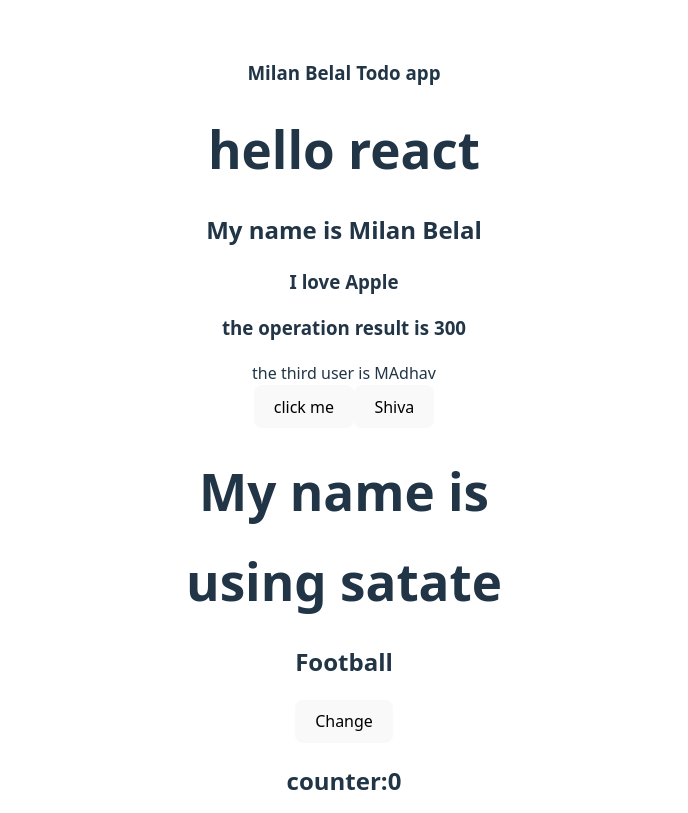
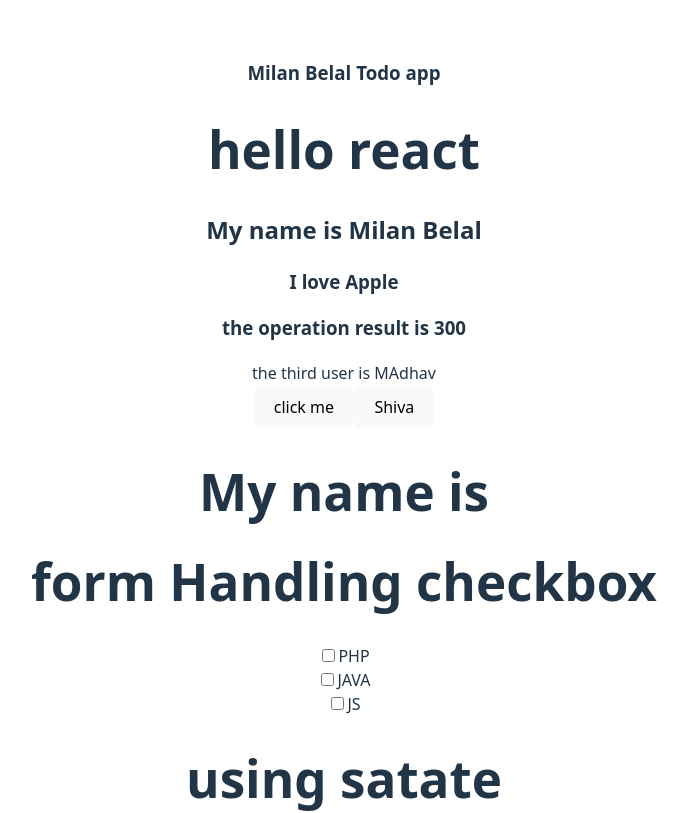
Before and after one commit to Belal172/todo_react, a React (Vite) app: page / in a window 1280 px wide. Shown: the top 813 px of the page, without its empty margins (296-984 px from the left). Built offline with nearby package versions, Linux system fonts and the light colour scheme.

Commit message:
formhandling till checkbox

```diff
--- a/src/App.jsx
+++ b/src/App.jsx
@@ -3,6 +3,7 @@ import reactLogo from './assets/react.svg'
 import viteLogo from '/vite.svg'
 import './App.css'
 import User from './User'
+import FormHandling from './FormHandling'
 
 function App() {
   const user = {
@@ -51,6 +52,7 @@ function App() {
       <button onClick={callMe}>click me</button>
       <button onClick={()=>god("shiva")}>Shiva</button>
       <User u={user}/>
+      <FormHandling />
     </div>
   )
 }
--- /dev/null
+++ b/src/FormHandling.jsx
@@ -0,0 +1,30 @@
+import { useState } from "react"
+
+function FormHandling() {
+    const [skills, setSkills] = useState([])
+    const handleSkills=(event) => {
+        console.log(event.target.value)
+        if(event.target.checked){
+            setSkills([...skills, event.target.value])
+        }else{
+        setSkills([...skills.filter((item)=>item!=event.target.value)])
+
+        }
+
+    }
+    return (
+        <div>
+            <h1>form Handling checkbox</h1>
+            <form action="">
+                <input onChange={handleSkills} type="checkbox" id="php" value="php" />
+                <label htmlFor="php">PHP</label><br />
+                <input onChange={handleSkills} type="checkbox" id="java" value="java" />
+                <label htmlFor="java">JAVA</label><br />
+                <input onChange={handleSkills} type="checkbox" id="js" value="js" />
+                <label htmlFor="js">JS</label>
+            </form>
+            <h1>{skills.toString()}</h1>
+        </div>
+    )
+}
+export default FormHandling
```
